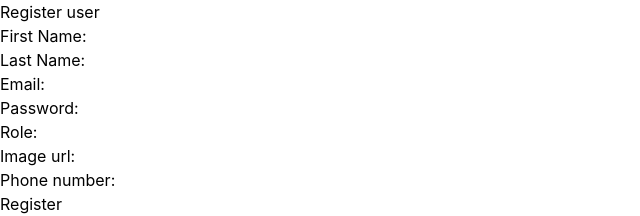
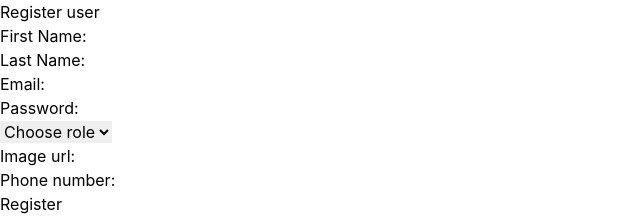
Before and after one commit to Ivan-rgb-del/PolovniAutomobili, a React (Create React App) app in the folder frontend/: page /register-user in a window 1280 px wide. Shown: the top 216 px of the page, without its empty margins (0-640 px from the left). Built offline with nearby package versions, Linux system fonts and the light colour scheme.

Commit message:
Added functionality for user to choose role

```diff
--- a/frontend/src/pages/RegisterPage.js
+++ b/frontend/src/pages/RegisterPage.js
@@ -11,6 +11,15 @@ const RegisterPage = () => {
   const [phoneNumber, setPhoneNumber] = useState();
   const [error, setError] = useState(null);
   const [success, setSuccess] = useState(false);
+
+  const options = [
+    "seller",
+    "user"
+  ];
+
+  const onOptionChangeHandler = (event) => {
+    setRole(event.target.value);
+  };
 
   const handleSubmit = async (e) => {
     e.preventDefault();
@@ -75,13 +84,16 @@ const RegisterPage = () => {
           />
         </div>
         <div>
-          <label>Role:</label>
-          <input
-            type="text"
-            value={role}
-            onChange={(e) => setRole(e.target.value)}
-            required
-          />
+          <select onChange={onOptionChangeHandler}>
+            <option>Choose role</option>
+            {options.map((option, index) => {
+              return (
+                <option key={index}>
+                  {option}
+                </option>
+              );
+            })}
+          </select>
         </div>
         <div>
           <label>Image url:</label>
```
